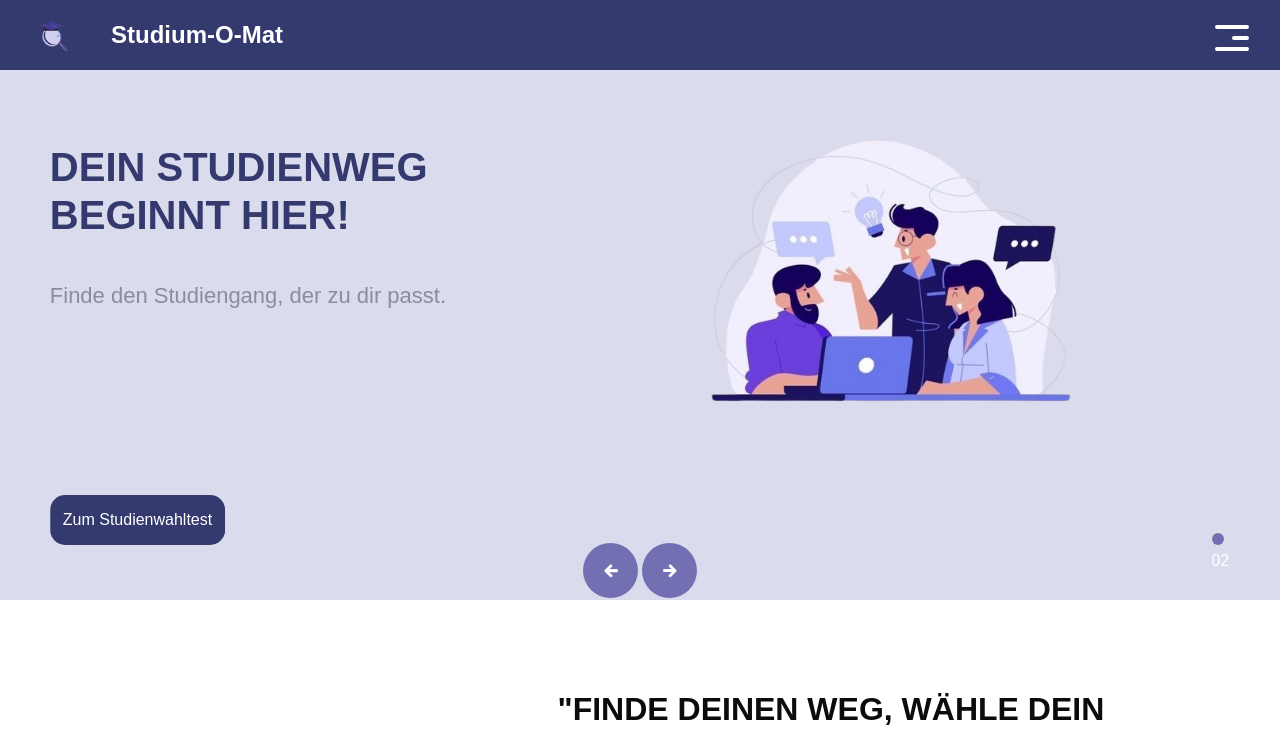
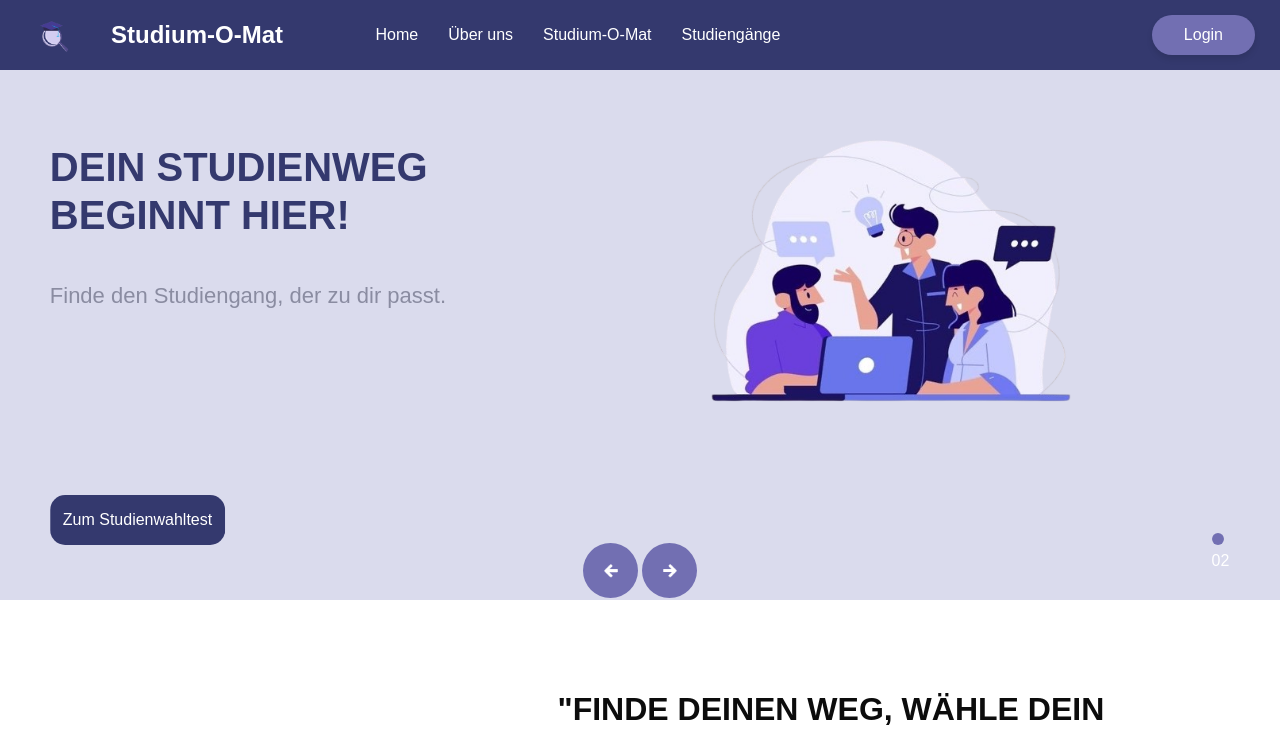
Before and after one commit to RetchBlade/Studium-O-Mat, a Vue app: page /quiz in a window 1280 px wide. Shown: the top 734 px of the page. Built offline with nearby package versions, Linux system fonts and the light colour scheme; no server answers.

Commit message:
Hamburger Menu Button wurde entfernt.

```diff
--- a/src/components_Section/HeaderSection.vue
+++ b/src/components_Section/HeaderSection.vue
@@ -116,7 +116,7 @@ export default {
 .header_section .user_option {
   display: flex;
   align-items: center;
-  margin-left: auto; /* Butonu sağ tarafa yerleştir */
+  margin-left: auto;
 }
 
 .header_section .user_option a {
@@ -182,27 +182,7 @@ a:focus {
 }
 
 .custom_nav-container .navbar-toggler {
-  outline: none;
-}
-
-.custom_nav-container .navbar-toggler .navbar-toggler-icon {
-  background-image: url('@/assets/menu.png');
-  background-size: 30px;
-  width: 32px;
-  height: 32px;
-}
-
-.lg_toggl-btn {
-  background-color: transparent;
-  border: none;
-  outline: none;
-  width: 56px;
-  height: 40px;
-  cursor: pointer;
-}
-
-.lg_toggl-btn:focus {
-  outline: none;
+  display: none;
 }
 
 .login-button {
@@ -247,23 +227,15 @@ a:focus {
 }
 
 #navbarSupportedContent {
-  transform: translateX(100vw);
-  opacity: 0;
+  transform: translateX(0);
+  opacity: 1;
   transition: all 0.3s ease-in;
   justify-content: space-between;
   align-items: center;
 }
 
-#navbarSupportedContent.show {
-  transform: translateX(0);
-  opacity: 1;
-}
-
 .custom_menu-btn button {
-  margin-top: 12px;
-  outline: none;
-  border: none;
-  background-color: transparent;
+  display: none;
 }
 
 .custom_menu-btn button span {
@@ -308,7 +280,7 @@ a:focus {
     left: 0;
     width: 100%;
     max-height: calc(100vh - 70px);
-    background-color: #d3cbf7;;
+    background-color: #d3cbf7;
     transition: transform 0.3s ease-in-out;
     z-index: 9999;
     transform: translateY(-100%);
@@ -339,9 +311,10 @@ a:focus {
     margin: auto;
   }
 
+  .custom_nav-container .navbar-toggler {
+    display: block;
   }
-
-
+}
 
 body.nav-open {
   overflow: hidden;
```
Also changed, not shown: 1 other file (tests, documents, lock files or other folders). Lines whose indentation alone changed are shown as unchanged.
